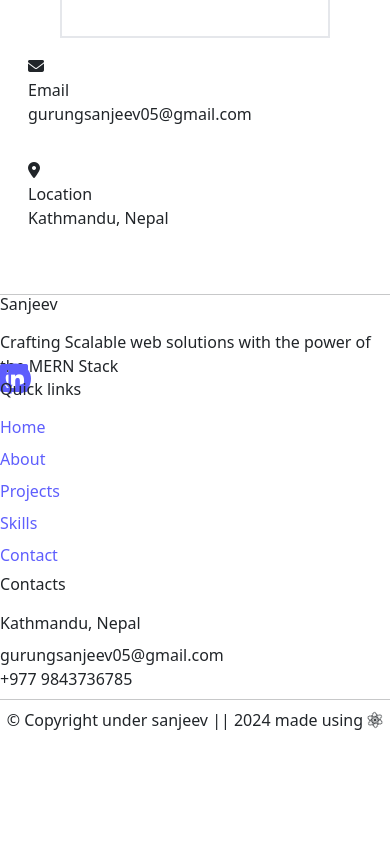
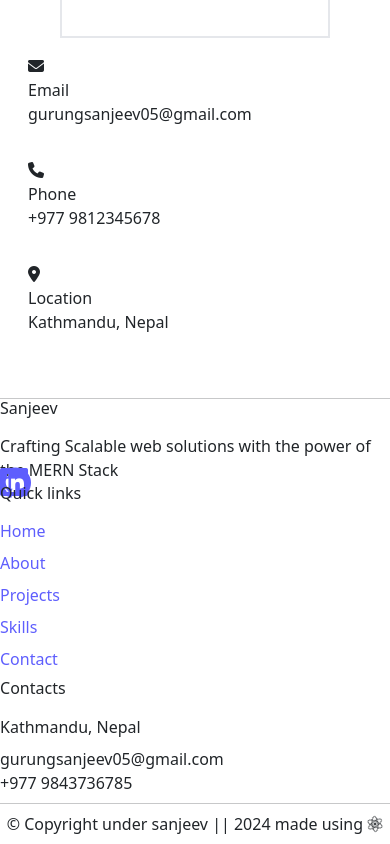
Before and after one commit to gurungsanjeev/personalPortfolio, a React (Vite) app: page / in a window 390 px wide. Shown: the part 6623-7467 px from the top of the page. Before the commit the page ends 7363 px from the top, so only its background shows below. Built offline with nearby package versions, Linux system fonts and the light colour scheme; a web font is replaced by a local one.

Commit message:
added phone details in contact section

```diff
--- a/src/components/GetInTouch.jsx
+++ b/src/components/GetInTouch.jsx
@@ -4,7 +4,7 @@ import React from "react";
 const GetInTouch = () => {
   return (
     <>
-      <div className="container my-40">
+      <div className="container my-20">
         <div className="innercontainer">
           <div className="Heading">
             <h1 className="text-center text-3xl w-[30%] mb-7 pb-4 border-blue-700 border-b-4 font-semibold mx-auto">
@@ -84,7 +84,7 @@ const GetInTouch = () => {
 
             {/* Contact Details Section */}
             <div className="right-side w-full md:w-[30%] ">
-              <div className="contact-details w-full   p-3   mb-10 md:mt-0 rounded-md shadow-md">
+              <div className="contact-details w-full   p-3   mb-10  rounded-md shadow-md">
                 <div className="location-details flex ">
                 <div className="max-w-[30%] mr-5">
                     <div className="contact-logo bg-blue-700 w-12 h-12 rounded-full flex items-center justify-center">
@@ -94,6 +94,19 @@ const GetInTouch = () => {
                   <div className="details font-semibold">
                     <label htmlFor="location">Email</label>
                     <p>gurungsanjeev05@gmail.com</p>
+                  </div>
+                </div>
+              </div>
+              <div className="contact-details w-full   p-3   mb-10  rounded-md shadow-md">
+                <div className="location-details flex ">
+                <div className="max-w-[30%] mr-5">
+                    <div className="contact-logo bg-blue-700 w-12 h-12 rounded-full flex items-center justify-center">
+                    <i class="fa-solid fa-phone"></i>
+                    </div>
+                  </div>
+                  <div className="details font-semibold">
+                    <label htmlFor="location">Phone</label>
+                    <p>+977 9812345678</p>
                   </div>
                 </div>
               </div>
```
